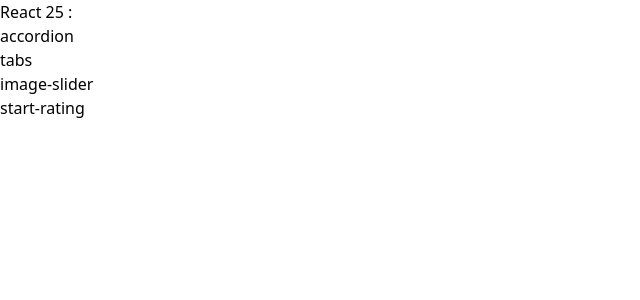
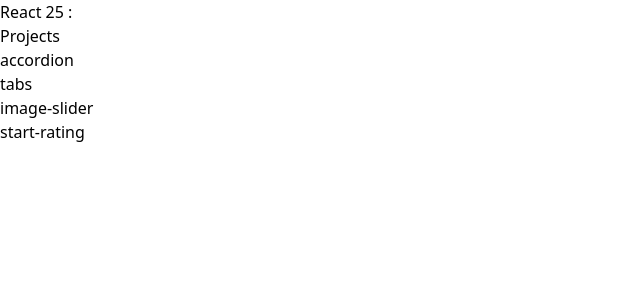
Before and after one commit to dnyanesh-ghodse07/react-25, a React (Vite) app: page /projects in a window 1280 px wide. Shown: the top 300 px of the page, without its empty margins (0-640 px from the left). Built offline with nearby package versions, Linux system fonts and the light colour scheme.

Commit message:
project btn

```diff
--- a/src/App.tsx
+++ b/src/App.tsx
@@ -1,4 +1,4 @@
-import { Outlet } from "react-router-dom";
+import { Link, Outlet } from "react-router-dom";
 import Header from "./components/Header";
 import { createContext, Dispatch, SetStateAction, useState } from "react";
 
@@ -19,6 +19,7 @@ const Home = () => {
     <AppContext.Provider value={{ tab, setTab }}>
       <div className="h-screen w-screen">
         <Header />
+        <Link className="p-2 shadow-md" to='/projects'>Projects</Link>
         <Outlet />
       </div>
     </AppContext.Provider>
```
